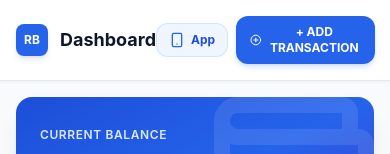
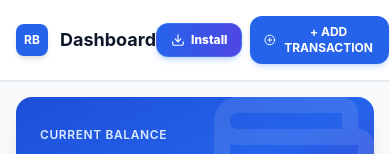
Before and after one commit to HARISALIP/Road_Buddy, a Next.js app: page / in a window 390 px wide. Shown: the top 154 px of the page. Built offline with nearby package versions, Linux system fonts and the light colour scheme; no server answers; the database is empty.

Commit message:
feat: Add static public/manifest.json and enhance high-contrast Install App header button

```diff
--- a/src/app/layout.tsx
+++ b/src/app/layout.tsx
@@ -6,7 +6,7 @@ import './globals.css';
 export const metadata: Metadata = {
   title: 'Road Buddy Finance - Modern Partnership Expense Management',
   description: 'Clean financial and expense tracking system for partnership businesses in Saudi Arabia.',
-  manifest: '/manifest.webmanifest',
+  manifest: '/manifest.json',
   appleWebApp: {
     capable: true,
     statusBarStyle: 'default',
@@ -33,6 +33,14 @@ export default function RootLayout({
 }>) {
   return (
     <html lang="en">
+      <head>
+        <link rel="manifest" href="/manifest.json" />
+        <meta name="mobile-web-app-capable" content="yes" />
+        <meta name="apple-mobile-web-app-capable" content="yes" />
+        <meta name="application-name" content="Road Buddy" />
+        <meta name="apple-mobile-web-app-title" content="Road Buddy" />
+        <meta name="msapplication-starturl" content="/" />
+      </head>
       <body className="antialiased bg-slate-50 text-slate-900 min-h-screen">
         <ServiceWorkerRegister />
         {children}
--- a/src/components/navigation/Header.tsx
+++ b/src/components/navigation/Header.tsx
@@ -1,7 +1,7 @@
 'use client';
 
 import React from 'react';
-import { PlusCircle, Sparkles, Smartphone } from 'lucide-react';
+import { PlusCircle, Sparkles, Download, Laptop } from 'lucide-react';
 import { triggerPWAInstallModal } from '../pwa/InstallPromptBanner';
 
 interface HeaderProps {
@@ -42,12 +42,12 @@ export default function Header({ title = 'Dashboard', onOpenAddModal }: HeaderPr
       <div className="flex items-center gap-2 sm:gap-3">
         <button
           onClick={triggerPWAInstallModal}
-          title="Install Road Buddy App"
-          className="flex items-center gap-1.5 px-3 py-2 bg-blue-50 hover:bg-blue-100 text-blue-700 text-xs font-bold rounded-xl transition-all border border-blue-200/60"
+          title="Install Road Buddy App (Windows PC & Mobile)"
+          className="flex items-center gap-1.5 px-3.5 py-2 bg-gradient-to-r from-blue-600 to-indigo-600 hover:from-blue-700 hover:to-indigo-700 text-white text-xs font-extrabold rounded-xl shadow-md shadow-blue-500/25 transition-all border border-blue-400/30"
         >
-          <Smartphone className="w-4 h-4 text-blue-600" />
+          <Download className="w-3.5 h-3.5" />
           <span className="hidden sm:inline">Install App</span>
-          <span className="sm:hidden">App</span>
+          <span className="sm:hidden">Install</span>
         </button>
 
         <button
```
Also changed, not shown: public/manifest.json (added).
